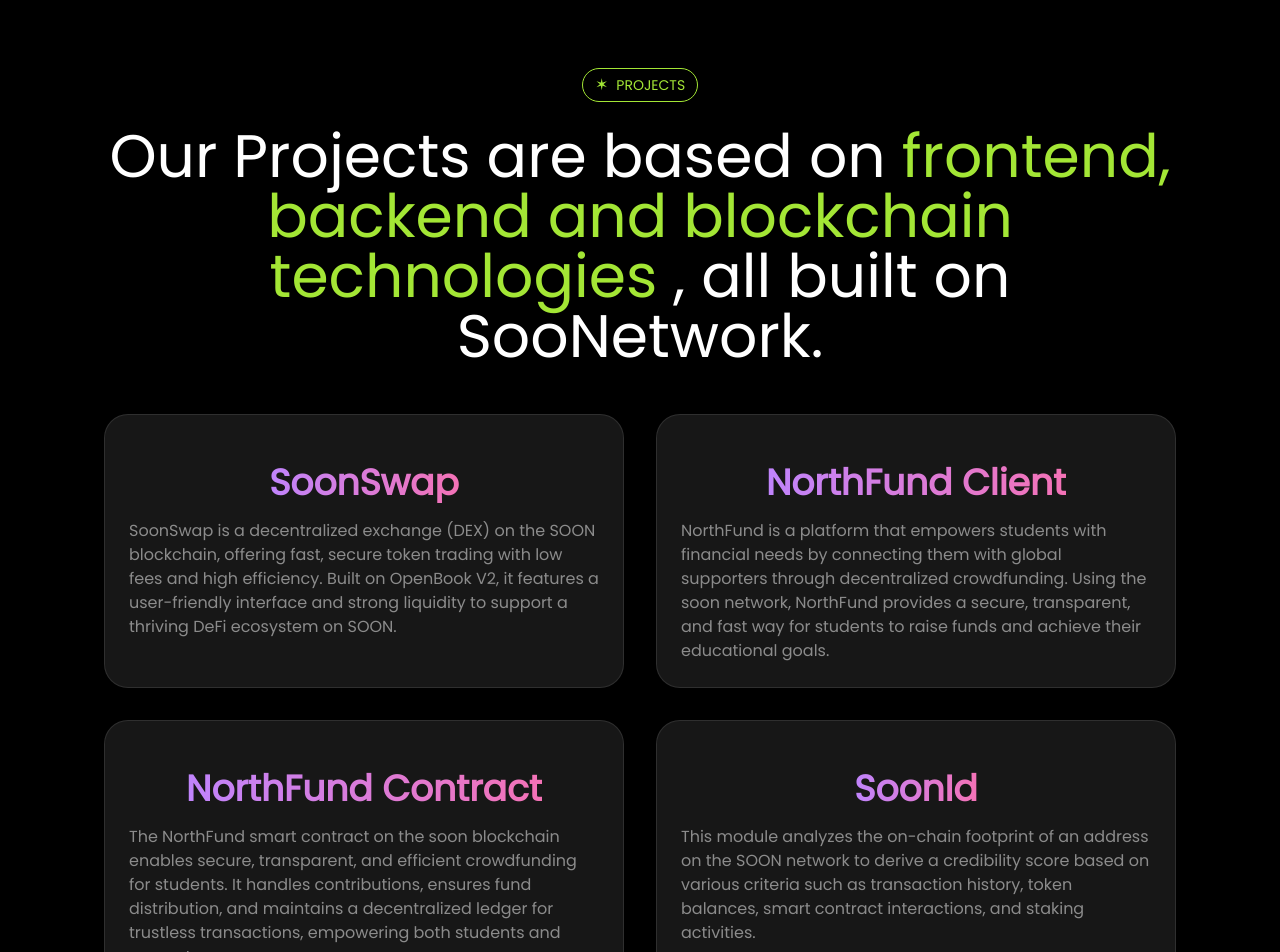
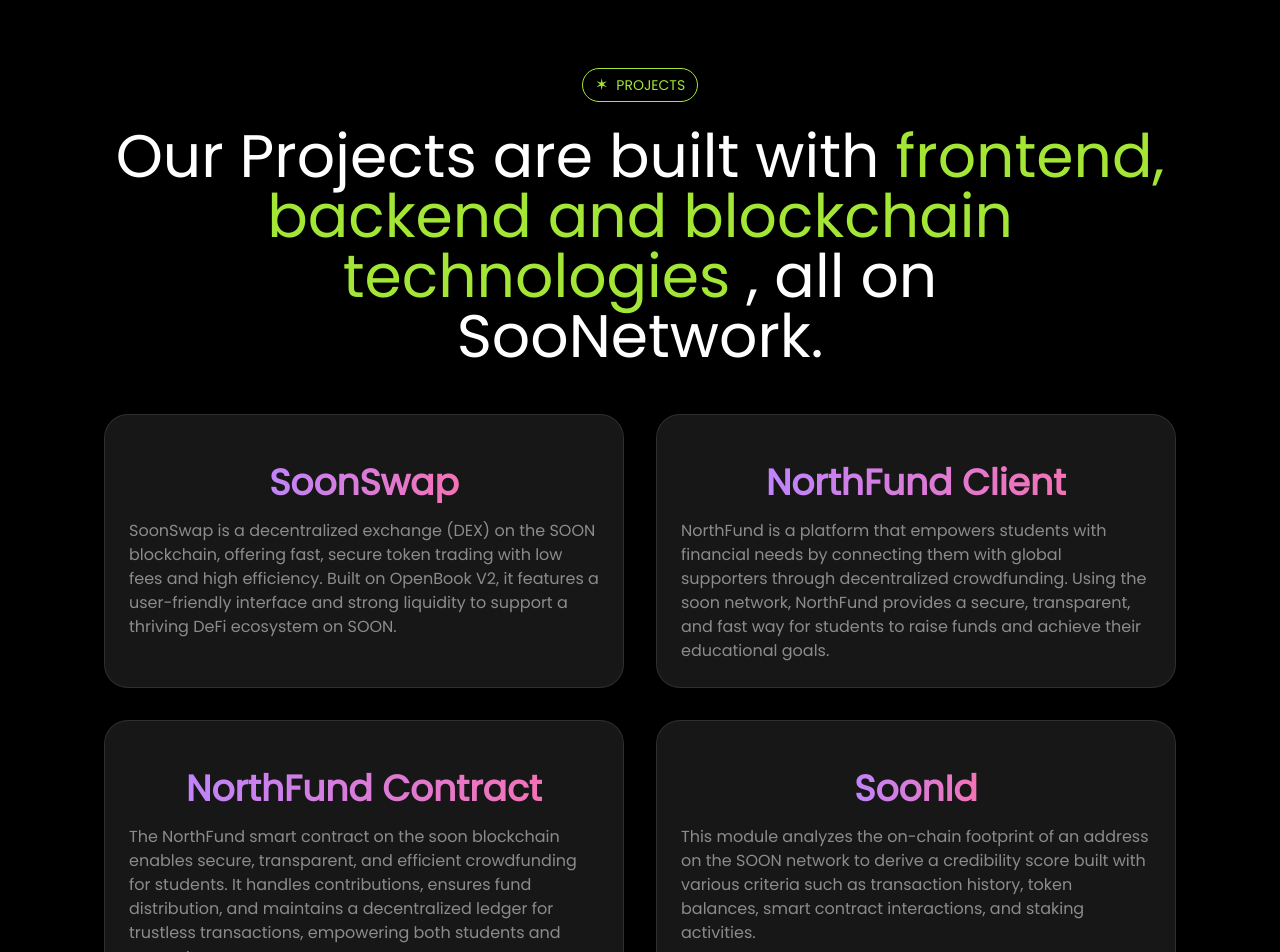
Before and after one commit to LayersOnSoo/layers-web-client, a React (Vite) app: page / in a window 1280 px wide. Shown: the part 2000-2952 px from the top of the page. Built offline with nearby package versions, Linux system fonts and the light colour scheme.

Commit message:
chore(): fixed typo

```diff
--- a/src/sections/Features.tsx
+++ b/src/sections/Features.tsx
@@ -15,7 +15,7 @@ const soonSwapDesc =
   "SoonSwap is a decentralized exchange (DEX) on the SOON blockchain, offering fast, secure token trading with low fees and high efficiency. Built on OpenBook V2, it features a user-friendly interface and strong liquidity to support a thriving DeFi ecosystem on SOON.";
 
 const soonIdDesc =
-  "This module analyzes the on-chain footprint of an address on the SOON network to derive a credibility score based on various criteria such as transaction history, token balances, smart contract interactions, and staking activities.";
+  "This module analyzes the on-chain footprint of an address on the SOON network to derive a credibility score built with various criteria such as transaction history, token balances, smart contract interactions, and staking activities.";
 
 const northfundClientDesc = `NorthFund is a platform that empowers students with financial needs by connecting them with global supporters through decentralized crowdfunding. Using the soon network, NorthFund provides a secure, transparent, and fast way for students to raise funds and achieve their educational goals.`;
 
@@ -29,11 +29,11 @@ export default function Features() {
           <Tag>Projects</Tag>
         </div>
         <h2 className="text-6xl font-medium text-center mt-6">
-          Our Projects are based on{" "}
+          Our Projects are built with{" "}
           <span className="text-lime-400">
             frontend, backend and blockchain technologies{" "}
           </span>{" "}
-          , all built on SooNetwork.
+          , all on <br /> SooNetwork.
         </h2>
         <div className=" mt-12  grid md:grid-cols-2 grid-cols-1 gap-8 ">
           <FeatureCard
```
